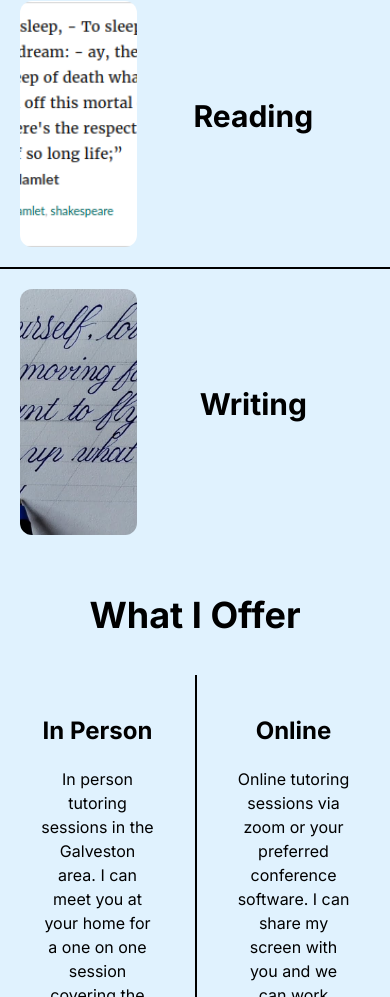
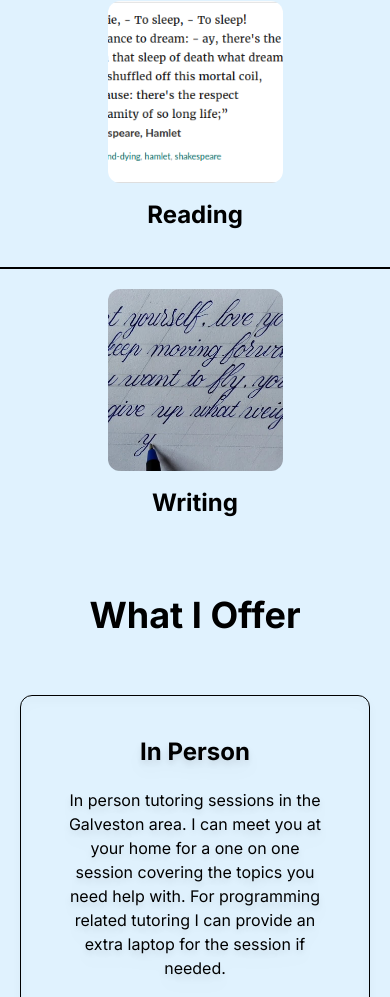
Before and after one commit to killacan/tutoring-with-me, a Next.js app: page / in a window 390 px wide. Shown: the part 1003-2000 px from the top of the page. Built offline with nearby package versions, Linux system fonts and the light colour scheme.

Commit message:
better formatting for mobile

```diff
--- a/src/app/components/offerbox.js
+++ b/src/app/components/offerbox.js
@@ -3,12 +3,10 @@
 export default function OfferBox (props) {
 
     return (
-        <>
-            <div className="w-1/2 md:w-2/5 p-10">
-                <h3 className="text-2xl font-bold text-center pb-5">{props.title}</h3>
-                <p className="text-center">{props.text}</p>
-                <p className="text-center pt-5">{props.price}</p>
-            </div>
-        </>
+        <div className="p-10 m-5 border border-black rounded-xl drop-shadow-lg">
+            <h3 className="text-2xl font-bold text-center pb-5">{props.title}</h3>
+            <p className="text-center">{props.text}</p>
+            <p className="text-center pt-5">{props.price}</p>
+        </div>
     )
 }
--- a/src/app/components/showbox.js
+++ b/src/app/components/showbox.js
@@ -15,10 +15,10 @@ export default function ShowBox (props) {
     }
 
     return (
-        <div className="flex items-center w-full md:w-4/5 mx-auto h-72 p-5 ">
-            <Image src={img[props.img]} className="w-1/3 h-full object-cover rounded-xl" alt='...' />
+        <div className="flex flex-col md:flex-row items-center w-full md:w-4/5 mx-auto h-72 p-5 ">
+            <Image src={img[props.img]} className="md:w-1/3 w-1/2 h-full object-cover rounded-xl" alt='...' />
             <div className='text-center w-1/2 mx-auto'>
-                <h3 className="text-3xl font-bold pb-4">{props.title}</h3>
+                <h3 className="sm:text-3xl text-2xl font-bold pb-4 md:pt-0 pt-4">{props.title}</h3>
                 <p className='hidden md:block'>{props.description}</p>
             </div>
         </div>
--- a/src/app/page.js
+++ b/src/app/page.js
@@ -45,6 +45,12 @@ export default function Home() {
       title: "Online",
       text: "Online tutoring sessions via zoom or your preferred conference software. I can share my screen with you and we can work through problems together. I can also provide a link for a google doc so we can work collaboratively with live comments and edits. For programming related tutoring I can provide a link to a repl.it session so we can work on code together.",
       price: "$35/hr",
+    },
+    {
+      id: 3,
+      title: "Code Review",
+      text: "I can review your code and provide feedback on how to improve it. I can also help you debug your code and find the source of any errors.",
+      price: "$50/hr",
     }
 
   ]
@@ -94,7 +100,7 @@ export default function Home() {
 
       <div id="offers" className="flex flex-col p-0 md:p-10">
         <h2 className="text-4xl font-bold text-center py-10">What I Offer</h2>
-        <div className="flex flex-row justify-center divide-x-2 divide-black">
+        <div className={`grid md:grid-cols-2 justify-center`}>
           {offerBoxBuilder()}
         </div>
       </div>
```
